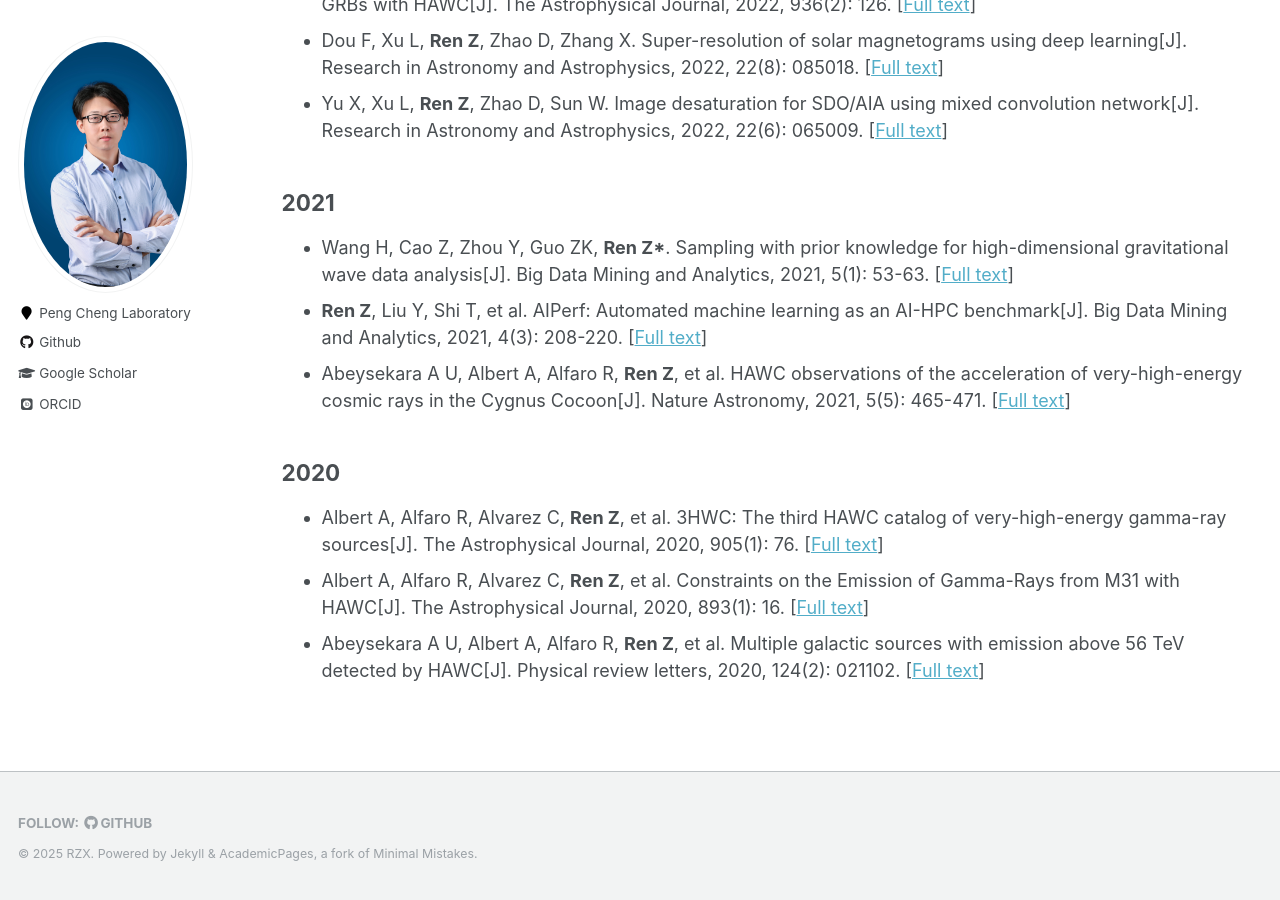
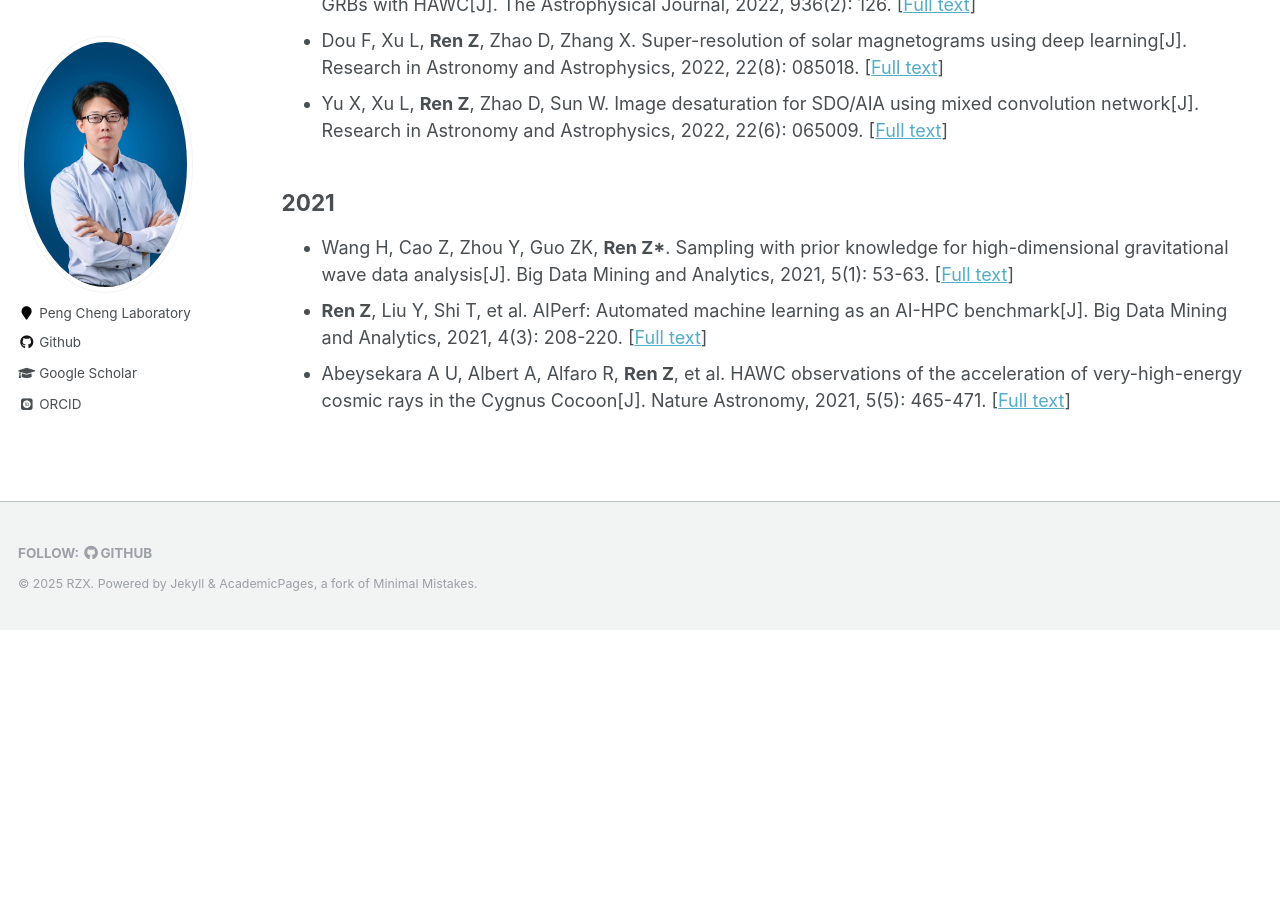
Before and after one commit to zhixiang-ren/zhixiang-ren.github.io, a Jekyll site: the page built from _pages/Publication.html, in a window 1280 px wide and 900 px high, scrolled down 3253 px. Built offline with Jekyll 4.4.1, drawn with Linux system fonts in a browser that asks for light colours; some web fonts are replaced; after the commit the page ends 3883 px from its top, so only the background shows below that.

Commit message:
Update Publication.html

```diff
--- a/_pages/Publication.html
+++ b/_pages/Publication.html
@@ -75,11 +75,3 @@ author_profile: true
     <li><strong>Ren Z</strong>, Liu Y, Shi T, et al. AIPerf: Automated machine learning as an AI-HPC benchmark[J]. Big Data Mining and Analytics, 2021, 4(3): 208-220. [<a href="https://ieeexplore.ieee.org/abstract/document/9430136/" target="_blank">Full text</a>]</li>
     <li>Abeysekara A U, Albert A, Alfaro R, <strong>Ren Z</strong>, et al. HAWC observations of the acceleration of very-high-energy cosmic rays in the Cygnus Cocoon[J]. Nature Astronomy, 2021, 5(5): 465-471. [<a href="https://www.nature.com/articles/s41550-021-01318-y" target="_blank">Full text</a>]</li>
 </ul>
-
-<!-- 2020 年的论文 -->
-<h2>2020</h2>
-<ul>
-    <li>Albert A, Alfaro R, Alvarez C, <strong>Ren Z</strong>, et al. 3HWC: The third HAWC catalog of very-high-energy gamma-ray sources[J]. The Astrophysical Journal, 2020, 905(1): 76. [<a href="https://iopscience.iop.org/article/10.3847/1538-4357/abc2d8/meta" target="_blank">Full text</a>]</li>
-    <li>Albert A, Alfaro R, Alvarez C, <strong>Ren Z</strong>, et al. Constraints on the Emission of Gamma-Rays from M31 with HAWC[J]. The Astrophysical Journal, 2020, 893(1): 16. [<a href="https://iopscience.iop.org/article/10.3847/1538-4357/ab7999/meta" target="_blank">Full text</a>]</li>
-    <li>Abeysekara A U, Albert A, Alfaro R, <strong>Ren Z</strong>, et al. Multiple galactic sources with emission above 56 TeV detected by HAWC[J]. Physical review letters, 2020, 124(2): 021102. [<a href="https://journals.aps.org/prl/abstract/10.1103/PhysRevLett.124.021102" target="_blank">Full text</a>]</li>
-</ul>
```
